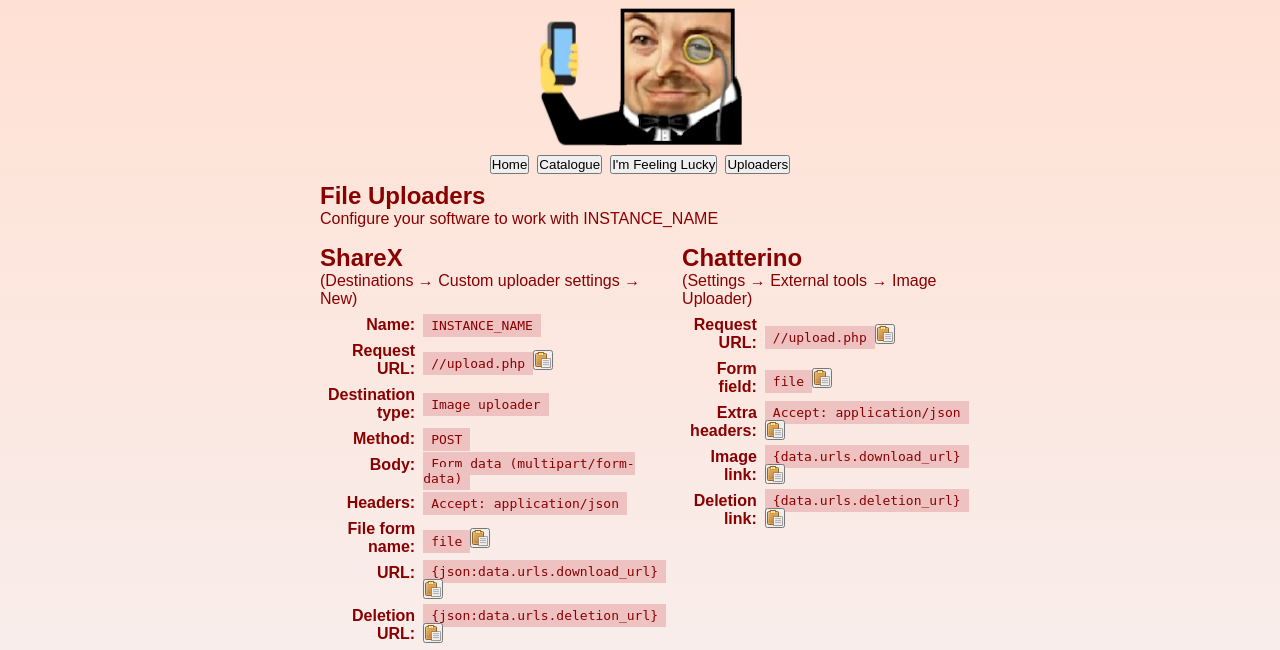
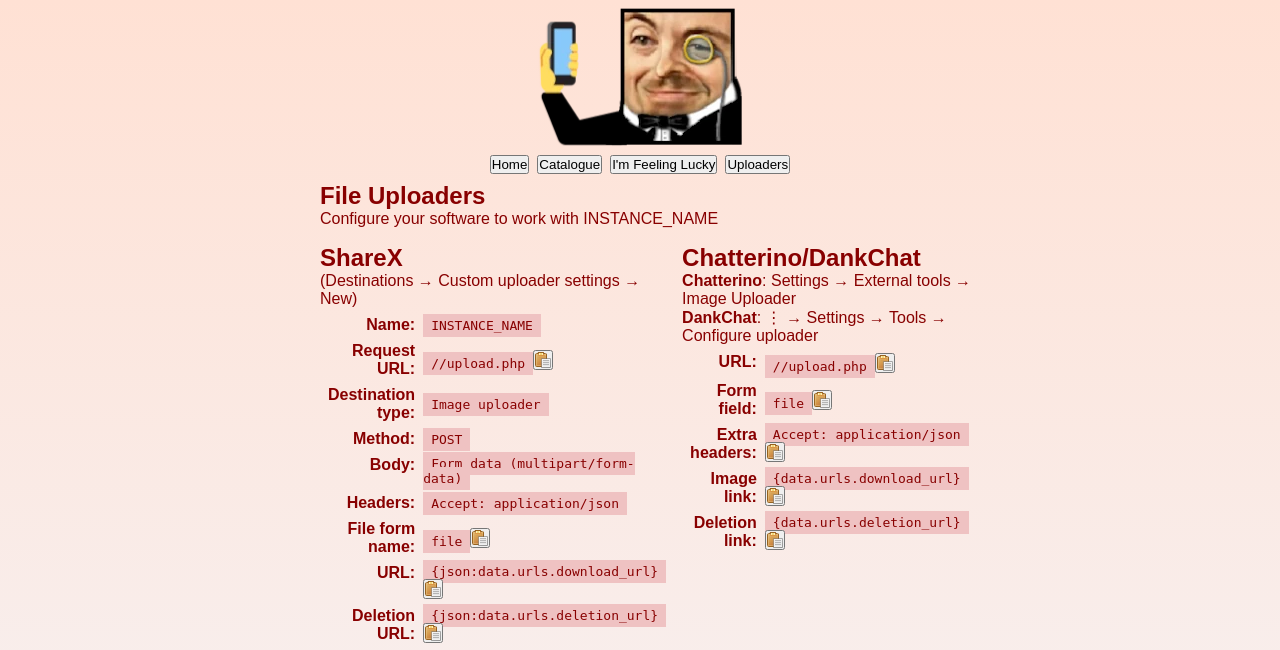
Before and after one commit to ilotterytea/anonupload, a PHP site: page /uploaders.php in a window 1280 px wide. Shown: the top 650 px of the page. Run offline with PHP 8.4, Linux system fonts and the light colour scheme; data that the repository does not hold is empty; a stand-in replaces the project's code that opens the database connection; some libraries are stand-ins or nearby versions.

Commit message:
feat: dankchat settings

```diff
--- a/public/uploaders.php
+++ b/public/uploaders.php
@@ -91,12 +91,16 @@ foreach (FILE_ACCEPTED_MIME_TYPES as $k => $v) {
                 <!-- CHATTERINO -->
                 <section class="column">
                     <div class="column">
-                        <h2>Chatterino</h2>
-                        <p class="small-font">(Settings &rarr; External tools &rarr; Image Uploader)</p>
+                        <h2>Chatterino/DankChat</h2>
+                        <p class="small-font"><b>Chatterino</b>: Settings &rarr; External tools &rarr; Image Uploader
+                        </p>
+                        <p class="small-font"><b>DankChat</b>: &#8942; &rarr; Settings &rarr; Tools &rarr; Configure
+                            uploader
+                        </p>
                     </div>
                     <table class="vertical">
                         <tr>
-                            <th>Request URL:</th>
+                            <th>URL:</th>
                             <td><code class="copy"><?= INSTANCE_URL ?>/upload.php</code></td>
                         </tr>
                         <tr>
```
